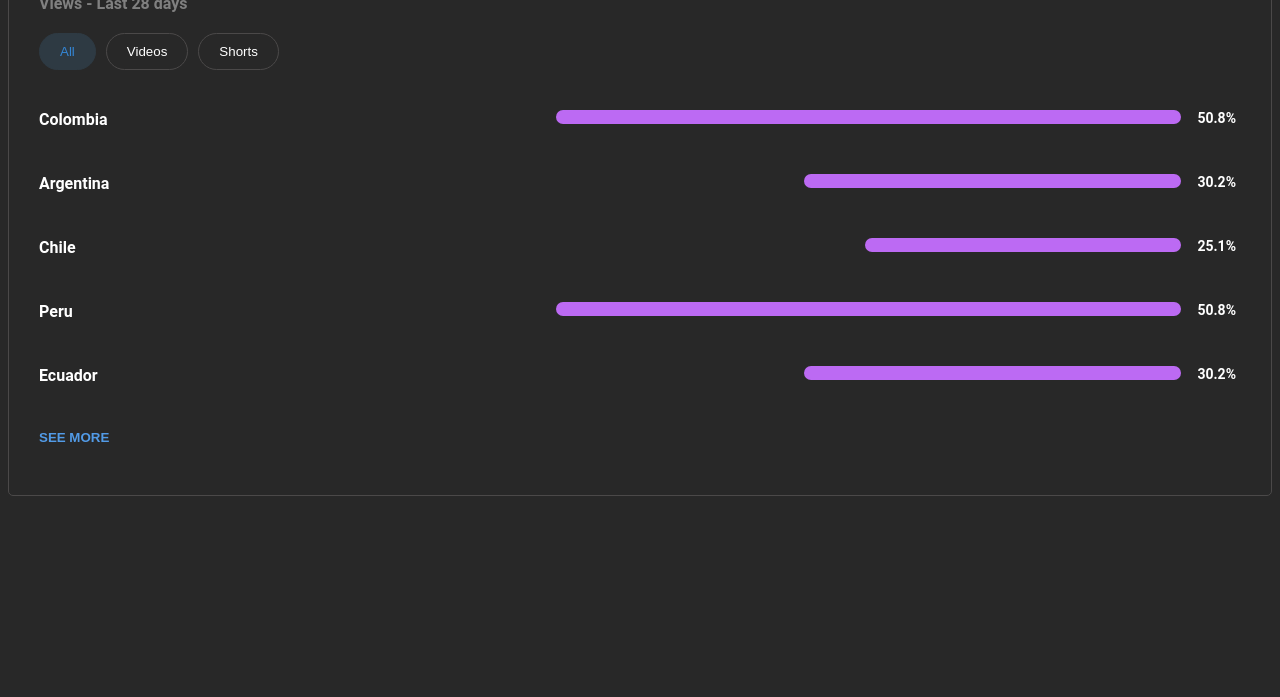
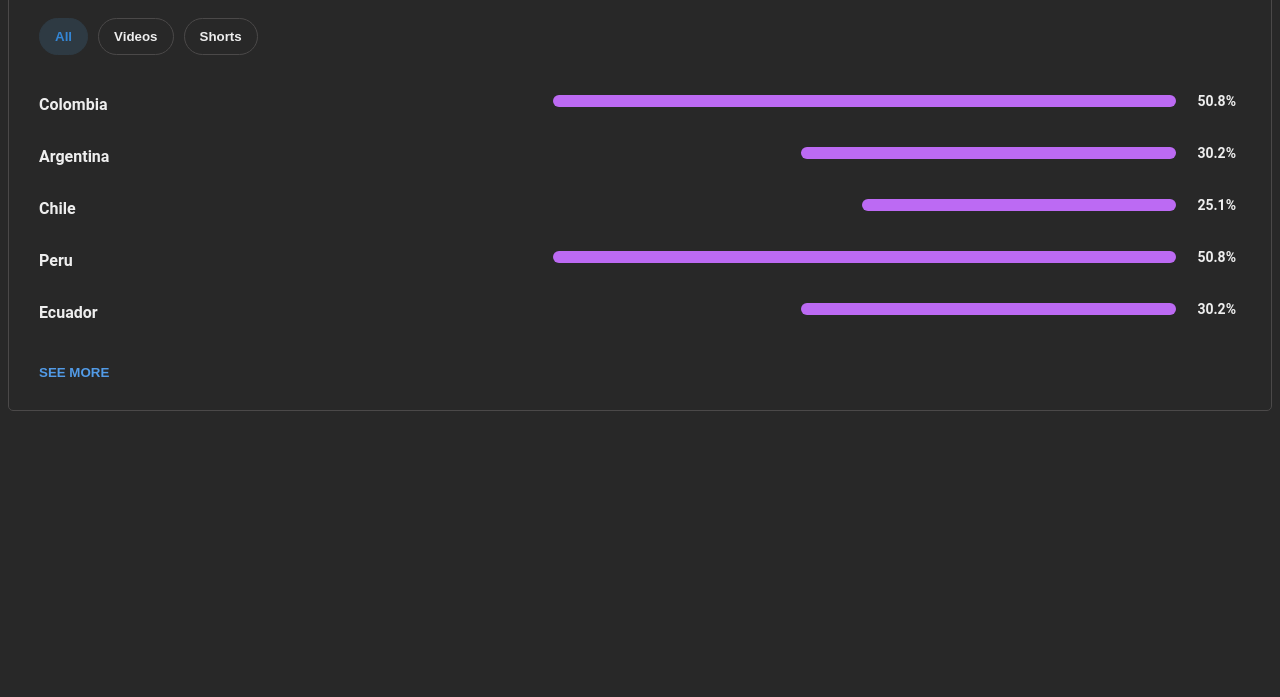
Before and after one commit to LeJonnaah/youtube-geographic-stats, a plain HTML site: page index.html in a window 1280 px wide. Shown: the part 103-800 px from the top of the page. Drawn offline with Linux system fonts and the light colour scheme.

Commit message:
Styles fixe & code optimization

```diff
--- a/css/style.css
+++ b/css/style.css
@@ -1,6 +1,6 @@
 body {
   background-color: #282828;
-  color: #fff;
+  color: #eee;
   font-family: "Roboto","Arial",sans-serif;
 }
 
@@ -10,17 +10,13 @@ main {
   background-color: #282828;
   border-radius: 5px;
   cursor: pointer;
-  color: #fff;
   margin-bottom: 20px;
   font-weight: bold;
 }
 
 .span {
-  color: gray;
-}
-
-.geographies {
-  margin-bottom: 20px;
+  color: #afafaf;
+  font-weight: normal;
 }
 
 .hidden {
@@ -36,7 +32,8 @@ main {
 }
 
 h2 {
-  margin-bottom: 10px;
+  margin-top: 0px;
+  margin-bottom: 5px;
 }
 
 .filters {
@@ -48,26 +45,19 @@ h2 {
 }
 
 .bar-container {
-  margin-bottom: 50px;
+  margin-bottom: 40px;
   position: relative;
 }
 
 .bar {
   position: relative;
-  /* Posición relativa para que los elementos secundarios estén posicionados relativamente a este */
   background-color: #BC6AF3;
-  /* Color de las barras */
-  color: #fff;
-  /* Color del texto dentro de las barras */
-  padding: 7px;
-  right: 60px;
+  padding: 6px;
+  right: 65px;
   overflow: hidden;
-  /* Oculta el contenido que se desborda */
   border-radius: 40px;
   margin-left: auto;
 }
-
-
 
 .see-more {
   background: none;
@@ -88,13 +78,13 @@ h2 {
 .percentage-label {
   position: absolute;
   right: 5px;
-  color: white;
   font-size: 14px;
+  top: -2px;
 }
 
 .buttons {
   display: flex;
-  margin-top: 20px;
+  margin-top: 30px;
   margin-bottom: 40px;
   gap: 10px;
   font-weight: bolder;
@@ -108,18 +98,10 @@ h2 {
 
 .buttons button {
   border: #4b4949 1px solid;
-  padding: 10px 20px;
+  font-weight: bold;
+  padding: 10px 15px;
   background-color: #282828;
   border-radius: 40px;
   cursor: pointer;
-  color: #fff;
+  color: #eee;
 }
-
-.all-videos {
-  background-color: #007bff;
-}
-
-.shorts {
-  background-color: #282828;
-  color: #333;
-}
--- a/js/script.js
+++ b/js/script.js
@@ -1,26 +1,23 @@
 document.addEventListener("DOMContentLoaded", function () {
-  fetch("data.json") // Load data from the JSON file
+  fetch("data.json")
     .then(response => response.json())
     .then(data => {
-      renderChart(data.all, false); // Render the data for all initially
+      renderChart(data.all, false);
       const filterButtons = document.querySelectorAll(".filter-button");
       filterButtons.forEach(button => {
         button.addEventListener("click", function () {
           const selectedFilter = this.getAttribute("data-filter");
           renderChart(data[selectedFilter], false);
 
-          // Highlight the selected button
           filterButtons.forEach(button => {
             button.classList.remove("selected");
           });
           this.classList.add("selected");
 
-          // Update the "See More" button text
           const seeMoreButton = document.querySelector(".see-more");
           seeMoreButton.textContent = "See more";
         });
 
-        // see more button from filtered data
         const seeMoreButton = document.querySelector(".see-more");
         seeMoreButton.addEventListener("click", function () {
           const selectedFilter = getSelectedFilter();
@@ -44,24 +41,23 @@ function getSelectedFilter() {
 
 function renderChart(data, showAll = false) {
   const chartContainer = document.getElementById("chart");
-  chartContainer.innerHTML = ""; // Clear any previous content
+  chartContainer.innerHTML = "";
 
-  const entriesToRender = showAll ? data : data.slice(0, 5); // Show all entries if showAll is true
+  const entriesToRender = showAll ? data : data.slice(0, 5);
 
   entriesToRender.forEach(item => {
     const barContainer = document.createElement("div");
     barContainer.classList.add("bar-container");
 
-    const countryLabel = document.createElement("div"); // Create a div element for the country label
+    const countryLabel = document.createElement("div");
     countryLabel.classList.add("country-label");
-    countryLabel.textContent = item.country; // Set the text content of the country label
-    barContainer.appendChild(countryLabel); // Add the country label to the bar container
+    countryLabel.textContent = item.country;
+    barContainer.appendChild(countryLabel);
 
-    // Create a div element for the percentage
     const percentage = document.createElement("div");
     percentage.classList.add("percentage-label");
     percentage.textContent = item.value + "%";
-    barContainer.appendChild(percentage); // Add the percentage to the bar container
+    barContainer.appendChild(percentage);
 
     const bar = document.createElement("div");
     bar.classList.add("bar");
```
